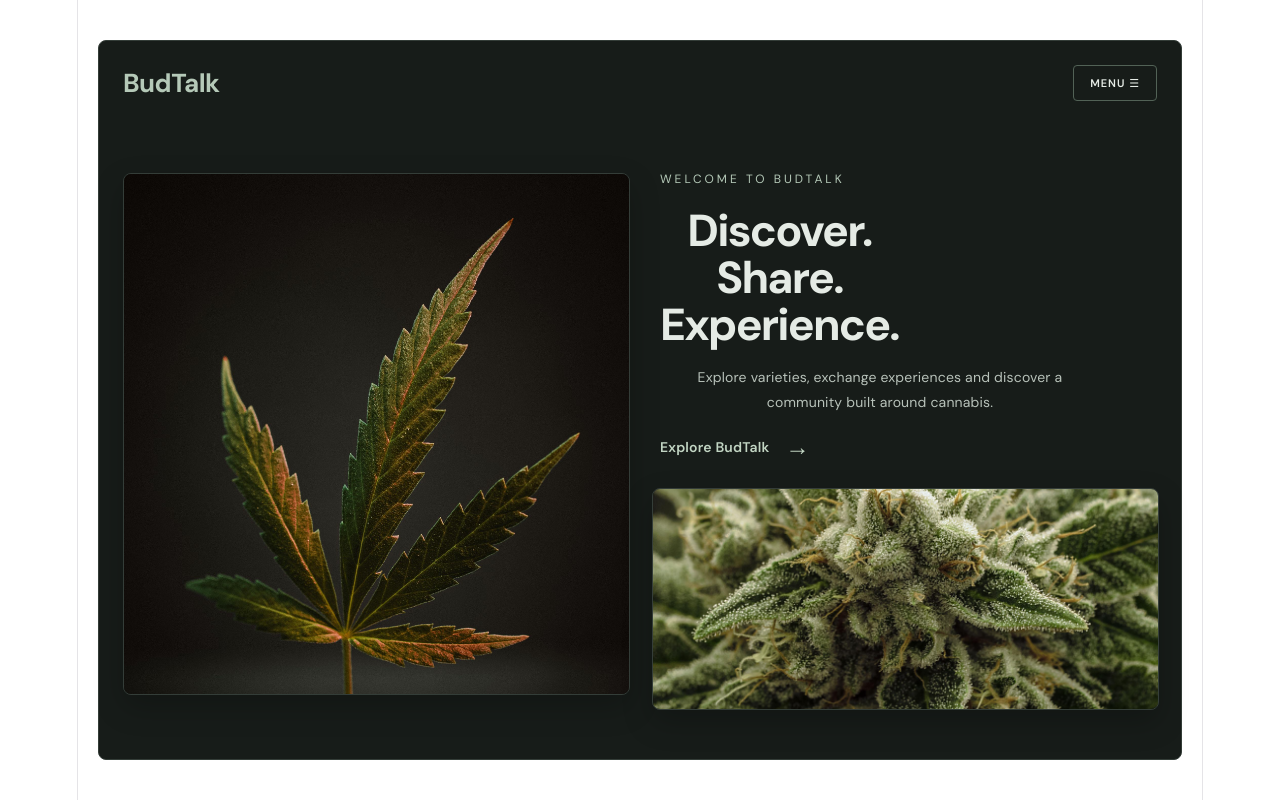
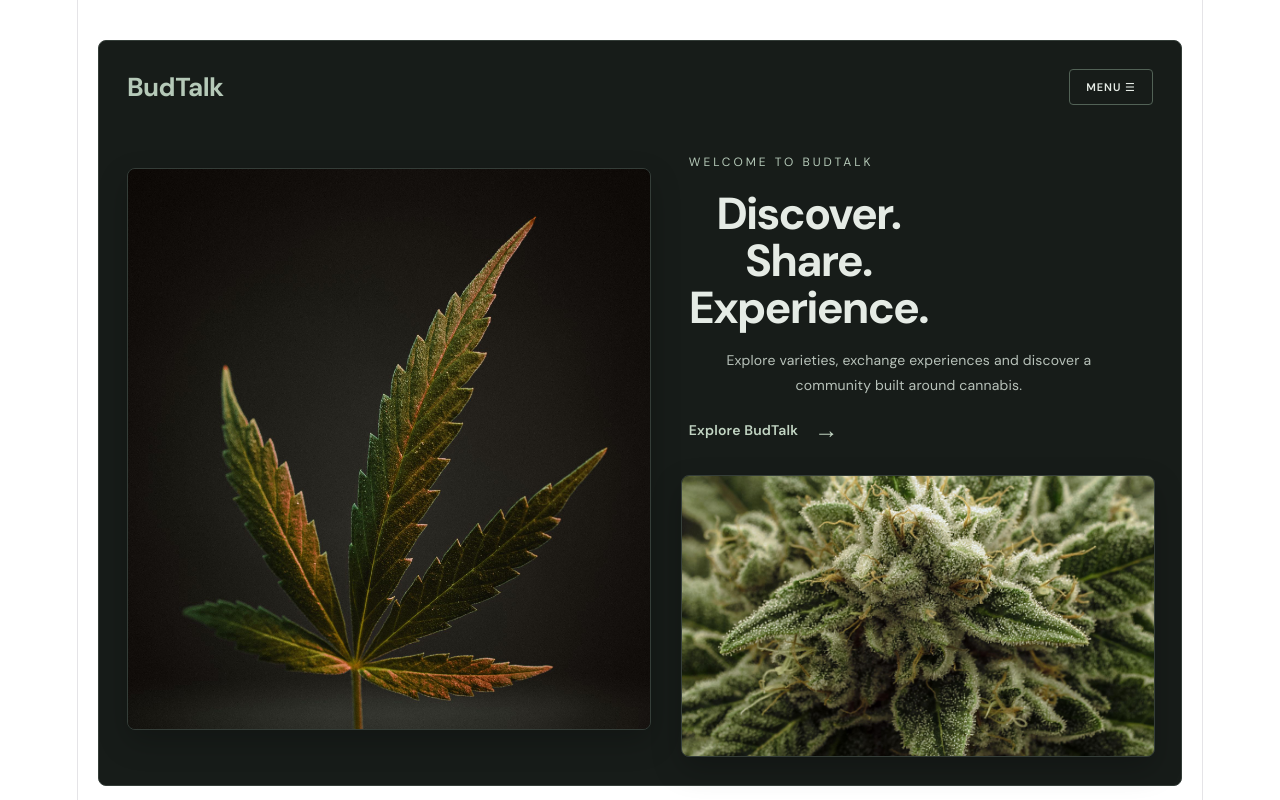
Before and after one commit to Acourtt/BudTalk, a React (Vite) app in the folder BudTalk/: page / in a window 1280 px wide. Shown: the top 800 px of the page. Built offline with nearby package versions, Linux system fonts and the light colour scheme.

Commit message:
style: refine hero image proportions

```diff
--- a/BudTalk/src/App.css
+++ b/BudTalk/src/App.css
@@ -248,11 +248,11 @@ section p {
   box-sizing: border-box;
   min-height: calc(100vh - 80px);
   display: grid;
-  grid-template-columns: minmax(0, 1fr) minmax(0, 1fr);
+  grid-template-columns: 1.05fr 0.95fr;
   grid-template-rows: auto 1fr;
   align-items: center;
-  gap: 20px 24px;
-  padding: 24px;
+  gap: 24px 32px;
+  padding: 28px;
   margin-bottom: 60px;
   background-color: #171c19;
   border: 1px solid #343d38;
@@ -261,12 +261,14 @@ section p {
 
 .hero-leaf {
   min-width: 0;
+  display: flex;
+  align-items: stretch;
 }
 
 .hero-right {
   display: flex;
   flex-direction: column;
-  gap: 20px;
+  gap: 24px;
   min-width: 0;
 }
 
@@ -284,13 +286,13 @@ section p {
 
 .hero-image-left {
   width: 100%;
-  height: 520px;
+  height: 560px;
   object-fit: cover;
 }
 
 .hero-image-right {
   width: 100%;
-  height: 220px;
+  height: 280px;
   object-fit: cover;
 }
 
```
